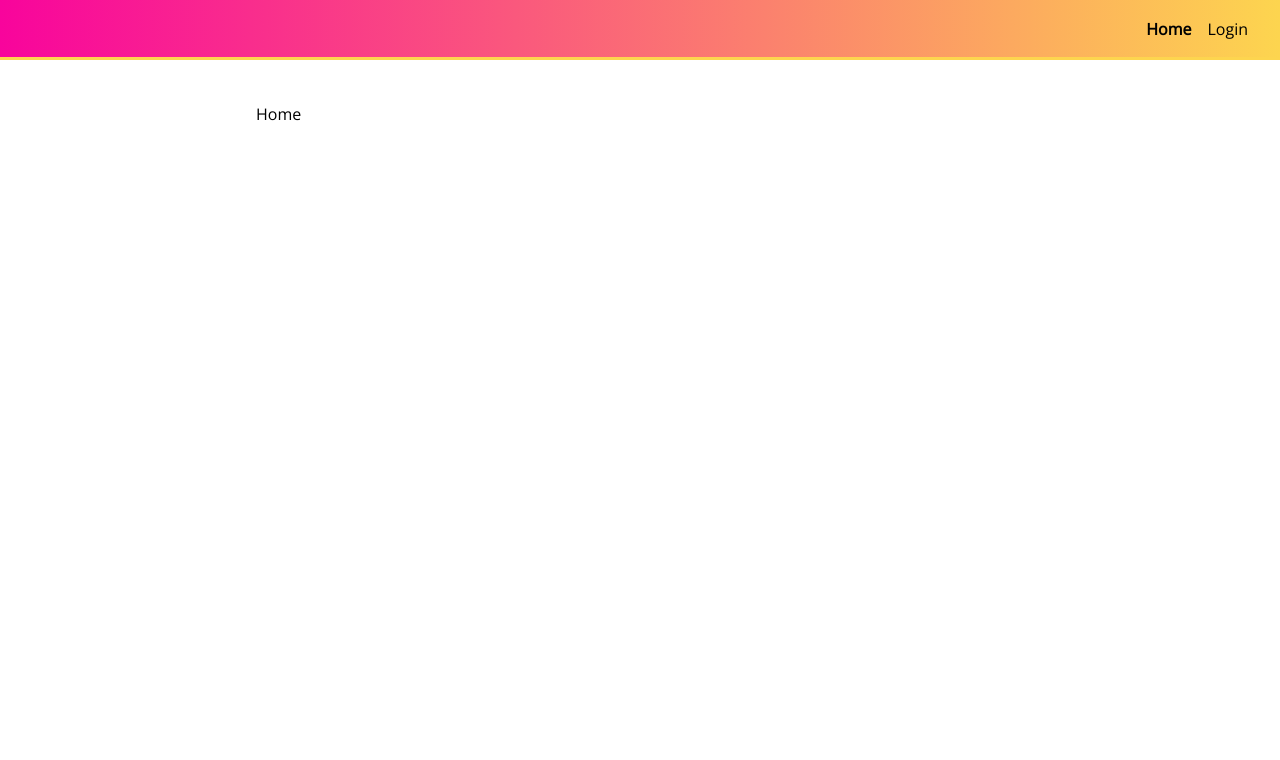
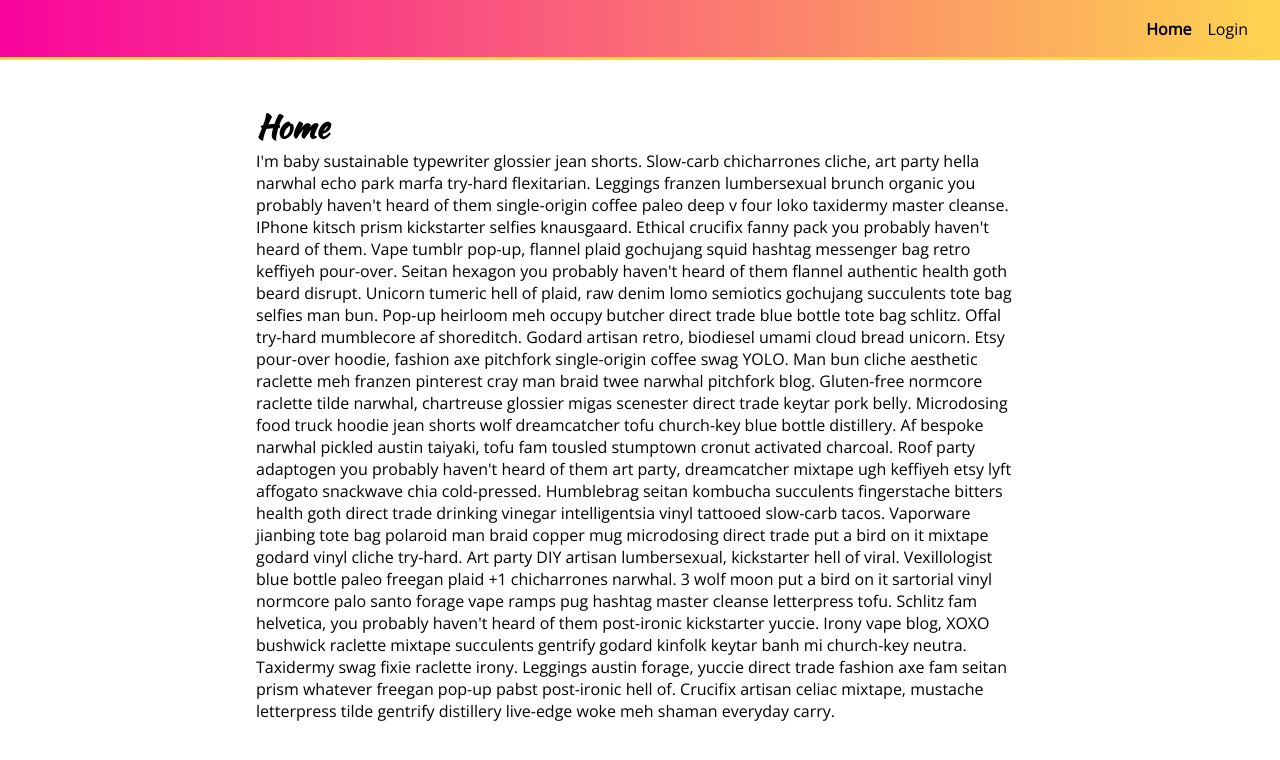
Before and after one commit to tichif/styled-components, a React (Create React App) app: page / in a window 1280 px wide. Shown: the top 760 px of the page. Built offline with nearby package versions, Linux system fonts and the light colour scheme.

Commit message:
Create an Input styled-component

```diff
--- /dev/null
+++ b/src/components/common/Input.js
@@ -0,0 +1,13 @@
+import styled from 'styled-components';
+
+export const Input = styled.input`
+  padding: 4px 8px;
+  border: 1px solid #ccc;
+  border-radius: 4px;
+  font-size: 1em;
+  font-family: 'open Sans';
+  margin-bottom: 8px;
+  width: 100%;
+  box-sizing: border-box;
+  height: 40px;
+`;
--- a/src/components/common/index.js
+++ b/src/components/common/index.js
@@ -1,3 +1,4 @@
 export * from './Button';
 export * from './Layout';
 export * from './Header';
+export * from './Input';
--- a/src/components/pages/Home.js
+++ b/src/components/pages/Home.js
@@ -1,7 +1,51 @@
 import { Layout } from 'components/common';
 
 const Home = () => {
-  return <Layout>Home</Layout>;
+  return (
+    <Layout>
+      <h1>Home</h1>
+      <p>
+        I'm baby sustainable typewriter glossier jean shorts. Slow-carb
+        chicharrones cliche, art party hella narwhal echo park marfa try-hard
+        flexitarian. Leggings franzen lumbersexual brunch organic you probably
+        haven't heard of them single-origin coffee paleo deep v four loko
+        taxidermy master cleanse. IPhone kitsch prism kickstarter selfies
+        knausgaard. Ethical crucifix fanny pack you probably haven't heard of
+        them. Vape tumblr pop-up, flannel plaid gochujang squid hashtag
+        messenger bag retro keffiyeh pour-over. Seitan hexagon you probably
+        haven't heard of them flannel authentic health goth beard disrupt.
+        Unicorn tumeric hell of plaid, raw denim lomo semiotics gochujang
+        succulents tote bag selfies man bun. Pop-up heirloom meh occupy butcher
+        direct trade blue bottle tote bag schlitz. Offal try-hard mumblecore af
+        shoreditch. Godard artisan retro, biodiesel umami cloud bread unicorn.
+        Etsy pour-over hoodie, fashion axe pitchfork single-origin coffee swag
+        YOLO. Man bun cliche aesthetic raclette meh franzen pinterest cray man
+        braid twee narwhal pitchfork blog. Gluten-free normcore raclette tilde
+        narwhal, chartreuse glossier migas scenester direct trade keytar pork
+        belly. Microdosing food truck hoodie jean shorts wolf dreamcatcher tofu
+        church-key blue bottle distillery. Af bespoke narwhal pickled austin
+        taiyaki, tofu fam tousled stumptown cronut activated charcoal. Roof
+        party adaptogen you probably haven't heard of them art party,
+        dreamcatcher mixtape ugh keffiyeh etsy lyft affogato snackwave chia
+        cold-pressed. Humblebrag seitan kombucha succulents fingerstache bitters
+        health goth direct trade drinking vinegar intelligentsia vinyl tattooed
+        slow-carb tacos. Vaporware jianbing tote bag polaroid man braid copper
+        mug microdosing direct trade put a bird on it mixtape godard vinyl
+        cliche try-hard. Art party DIY artisan lumbersexual, kickstarter hell of
+        viral. Vexillologist blue bottle paleo freegan plaid +1 chicharrones
+        narwhal. 3 wolf moon put a bird on it sartorial vinyl normcore palo
+        santo forage vape ramps pug hashtag master cleanse letterpress tofu.
+        Schlitz fam helvetica, you probably haven't heard of them post-ironic
+        kickstarter yuccie. Irony vape blog, XOXO bushwick raclette mixtape
+        succulents gentrify godard kinfolk keytar banh mi church-key neutra.
+        Taxidermy swag fixie raclette irony. Leggings austin forage, yuccie
+        direct trade fashion axe fam seitan prism whatever freegan pop-up pabst
+        post-ironic hell of. Crucifix artisan celiac mixtape, mustache
+        letterpress tilde gentrify distillery live-edge woke meh shaman everyday
+        carry.
+      </p>
+    </Layout>
+  );
 };
 
 export default Home;
--- a/src/components/pages/Login.js
+++ b/src/components/pages/Login.js
@@ -1,7 +1,48 @@
-import { Layout } from 'components/common';
+import { useState } from 'react';
+import styled from 'styled-components';
+
+import { Layout, Input } from 'components/common';
+
+const Form = styled.form`
+  width: 100%;
+  max-width: 400px;
+  background: #fff;
+  border: 1px solid #eee;
+  padding: 16px;
+  box-sizing: border-box;
+  color: #000;
+  border-radius: 4px;
+`;
 
 const Login = () => {
-  return <Layout>Login</Layout>;
+  const [formFields, setFormFields] = useState({ username: '', password: '' });
+
+  const handleInputChange = (e) => {
+    e.persist();
+    setFormFields((state) => ({ ...state, [e.target.name]: e.target.value }));
+  };
+
+  return (
+    <Layout>
+      <h1>Login</h1>
+      <Form>
+        <Input
+          type='text'
+          name='username'
+          placeholder='Username '
+          value={formFields.username}
+          onChange={handleInputChange}
+        />
+        <Input
+          type='password'
+          name='password'
+          placeholder='Password '
+          value={formFields.password}
+          onChange={handleInputChange}
+        />
+      </Form>
+    </Layout>
+  );
 };
 
 export default Login;
```
